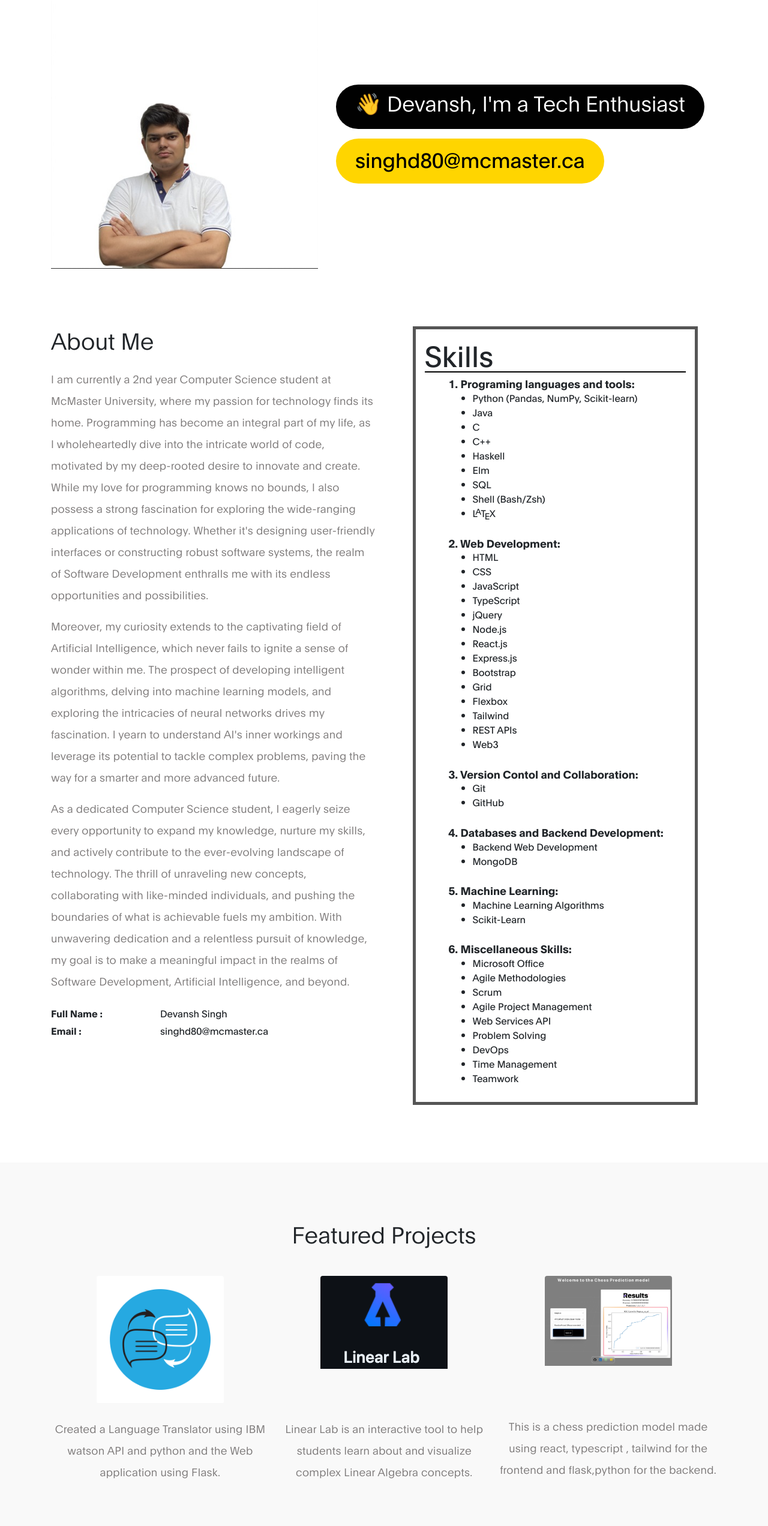
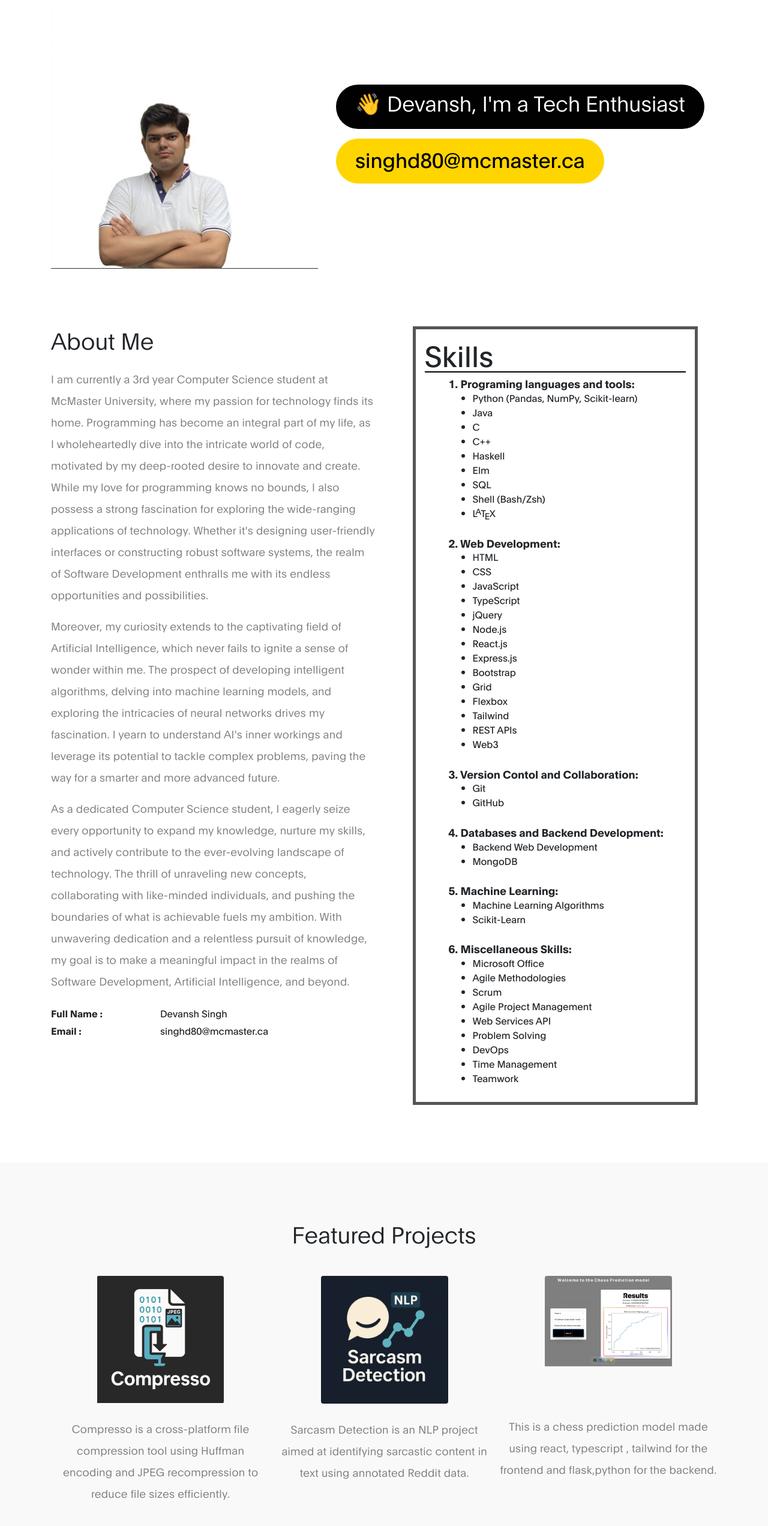
Before and after one commit to SinghDevanshh/SinghDevanshh.github.io, a plain HTML site: page index.html in a window 1280 px wide. Shown: the top 2544 px of the page at 60% size. Drawn offline with Linux system fonts and the light colour scheme; grey boxes are pictures that could not be loaded.

Commit message:
Updated projects

```diff
--- a/index.html
+++ b/index.html
@@ -108,7 +108,7 @@
                 <div class="col-lg-6 col-md-6 col-12">
                     <h3 class="mb-4">About Me</h3>
 
-                    <p>I am currently a 2nd year Computer Science student at McMaster University, where my passion for technology finds its home. Programming has become an integral part of my life, as I wholeheartedly dive into the intricate world of code, motivated by my deep-rooted desire to innovate and create. While my love for programming knows no bounds, I also possess a strong fascination for exploring the wide-ranging applications of technology. Whether it's designing user-friendly interfaces or constructing robust software systems, the realm of Software Development enthralls me with its endless opportunities and possibilities.</p>
+                    <p>I am currently a 3rd year Computer Science student at McMaster University, where my passion for technology finds its home. Programming has become an integral part of my life, as I wholeheartedly dive into the intricate world of code, motivated by my deep-rooted desire to innovate and create. While my love for programming knows no bounds, I also possess a strong fascination for exploring the wide-ranging applications of technology. Whether it's designing user-friendly interfaces or constructing robust software systems, the realm of Software Development enthralls me with its endless opportunities and possibilities.</p>
 
                     <p>Moreover, my curiosity extends to the captivating field of Artificial Intelligence, which never fails to ignite a sense of wonder within me. The prospect of developing intelligent algorithms, delving into machine learning models, and exploring the intricacies of neural networks drives my fascination. I yearn to understand AI's inner workings and leverage its potential to tackle complex problems, paving the way for a smarter and more advanced future. </p>
 
@@ -209,12 +209,40 @@
                                         <div class="item">
                                             <div class="testimonials-thumb d-flex flex-column align-items-center my-auto">
                                                 <div class="col-8">
-                                                    <a href="https://github.com/SinghDevanshh/Language-Translator-Using-IBM-Watson-API.git" >
-                                                        <img src="images/Projects/translator.jpeg" alt="Language-Translator-Using-IBM-Watson-API" class="rounded translator_img">
+                                                    <a href="https://github.com/SinghDevanshh/Compresso">
+                                                        <img src="images/Projects/Compresso.png" class="rounded " alt="Compresso">
                                                     </a>
                                                 </div>
                                                 <div class="testimonials-info text-center mt-4">
-                                                    <p class="translator_text">Created a Language Translator using IBM watson API and python and the Web application using Flask. </p>
+                                                    <p>Compresso is a cross-platform file compression tool using Huffman encoding and JPEG recompression to reduce file sizes efficiently.                                                    </p>
+                                                </div>
+                                            </div>
+                                        </div>
+                                    </div>
+                                    <div class="owl-item active" style="width: 363.333px; margin-right: 10px;"">
+                                        <div class="item">
+                                            <div class="testimonials-thumb d-flex flex-column align-items-center my-auto">
+                                                <div class="col-8">
+                                                    <a href="https://github.com/SinghDevanshh/sarcasm_detector">
+                                                        <img src="images/Projects/sarcasm_detector.png" class="rounded" alt="sarcasm_detector">
+                                                    </a>
+                                                </div>
+                                                <div class="testimonials-info text-center mt-4">
+                                                    <p>Sarcasm Detection is an NLP project aimed at identifying sarcastic content in text using annotated Reddit data.</p>
+                                                </div>
+                                            </div>
+                                        </div>
+                                    </div>
+                                    <div class="owl-item active" style="width: 363.333px; margin-right: 10px;"">
+                                        <div class="item">
+                                            <div class="testimonials-thumb d-flex flex-column align-items-center my-auto">
+                                                <div class="col-8">
+                                                    <a href="https://chess-prediction-model-frontend.onrender.com/">
+                                                        <img src="images/Projects/prediction_model.png" class="rounded prediction_model" alt="chess-prediction-model">
+                                                    </a>
+                                                </div>
+                                                <div class="testimonials-info text-center mt-4">
+                                                    <p>This is a chess prediction model made using react, typescript , tailwind for the frontend and flask,python for the backend.</p>
                                                 </div>
                                             </div>
                                         </div>
@@ -237,12 +265,12 @@
                                         <div class="item">
                                             <div class="testimonials-thumb d-flex flex-column align-items-center my-auto">
                                                 <div class="col-8">
-                                                    <a href="https://chess-prediction-model-frontend.onrender.com/">
-                                                        <img src="images/Projects/prediction_model.png" class="rounded prediction_model" alt="chess-prediction-model">
+                                                    <a href="https://github.com/SinghDevanshh/Language-Translator-Using-IBM-Watson-API.git" >
+                                                        <img src="images/Projects/translator.jpeg" alt="Language-Translator-Using-IBM-Watson-API" class="rounded translator_img">
                                                     </a>
                                                 </div>
                                                 <div class="testimonials-info text-center mt-4">
-                                                    <p>This is a chess prediction model made using react, typescript , tailwind for the frontend and flask,python for the backend.</p>
+                                                    <p class="translator_text">Created a Language Translator using IBM watson API and python and the Web application using Flask. </p>
                                                 </div>
                                             </div>
                                         </div>
```
Also changed, not shown: images/Projects/Compresso.png (added), images/Projects/sarcasm_detector.png (added), 3 other files.
